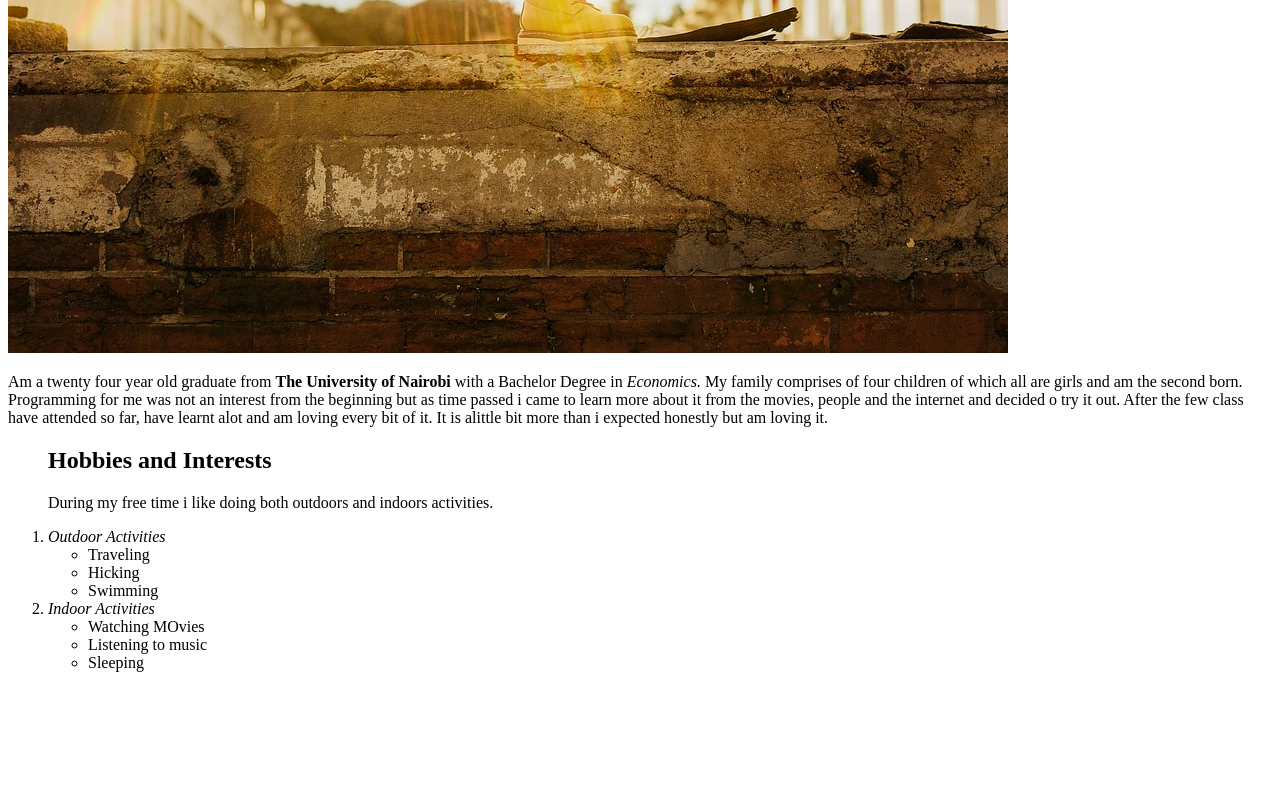
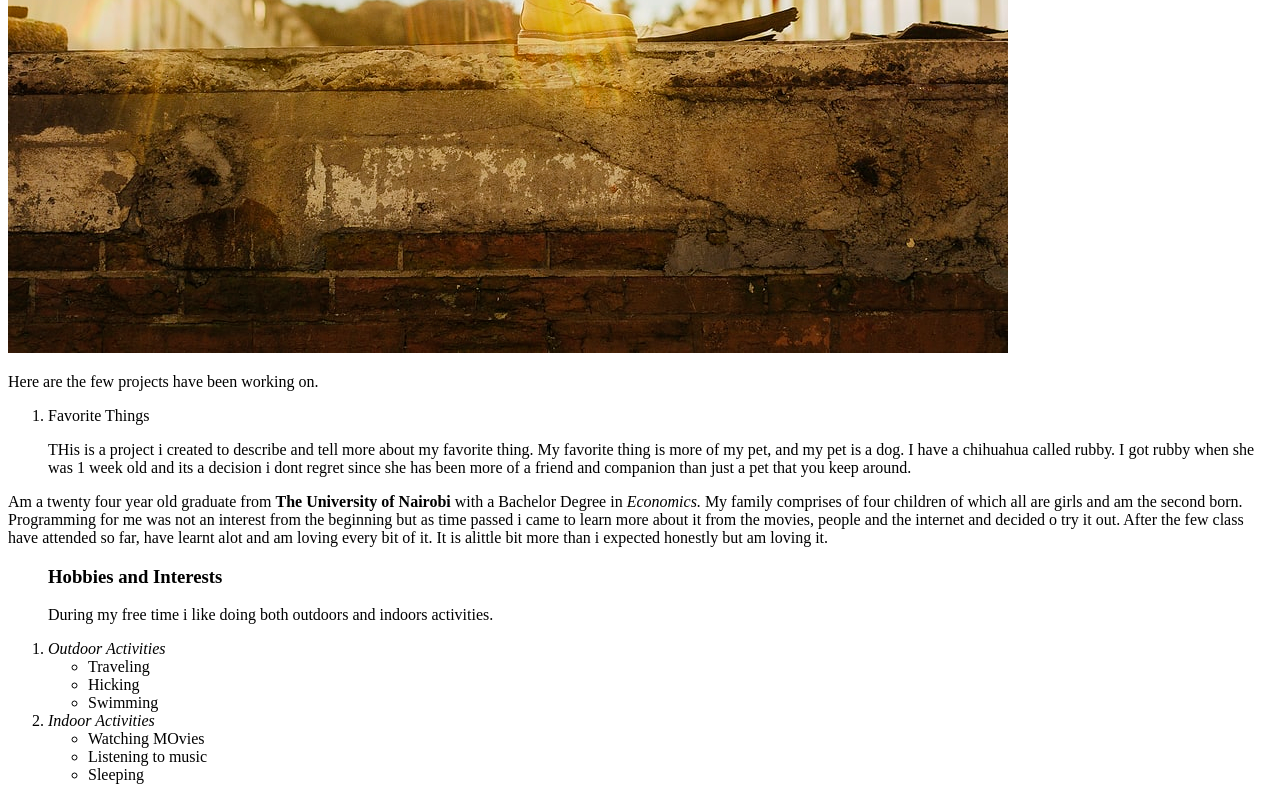
Before and after one commit to HBMakena/My-Project, a plain HTML site: page index.html in a window 1280 px wide. Shown: the part 1227-2027 px from the top of the page. Before the commit the page ends 1915 px from the top, so only its background shows below. Drawn offline with Linux system fonts and the light colour scheme.

Commit message:
added header

```diff
--- a/index.html
+++ b/index.html
@@ -8,12 +8,21 @@
         <div>
             <img src="images/me.jpg" alt="A picture of me">
         </div>
+        <div class="Project">
+            <p>Here are the few projects have been working on.</p>
+            <ol>
+                <li>Favorite Things</li>
+                <p>THis is a project i created to describe and tell more about my favorite thing. My favorite thing is more of my pet, and my pet is a dog. I have a chihuahua called rubby.
+    I got rubby when she was 1 week old and its a decision i dont regret since she has been more of a friend and companion than just a pet that you keep around.</p>
+
+          </ol>
+        </div>
         <div class="About me">
             <P>Am a twenty four year old graduate from <strong>The University of Nairobi</strong> with a Bachelor Degree in <em>Economics.</em> My family comprises of four children of which all are girls and am the second born.
-            Programming for me was not an interest from the beginning but as time passed i came to learn more about it from the movies, people and the internet and decided o try it out.
-        After the few class have attended so far, have learnt alot and am loving every bit of it. It is alittle bit more than i expected honestly but am loving it.</p>
+    Programming for me was not an interest from the beginning but as time passed i came to learn more about it from the movies, people and the internet and decided o try it out.
+    After the few class have attended so far, have learnt alot and am loving every bit of it. It is alittle bit more than i expected honestly but am loving it.</p>
         <ol>
-            <h2>Hobbies and Interests</h2>
+            <h3>Hobbies and Interests</h3>
      <p>During my free time i like doing both outdoors and indoors activities.</p>
             <li><em>Outdoor Activities</em></li>
             <ul>
```
